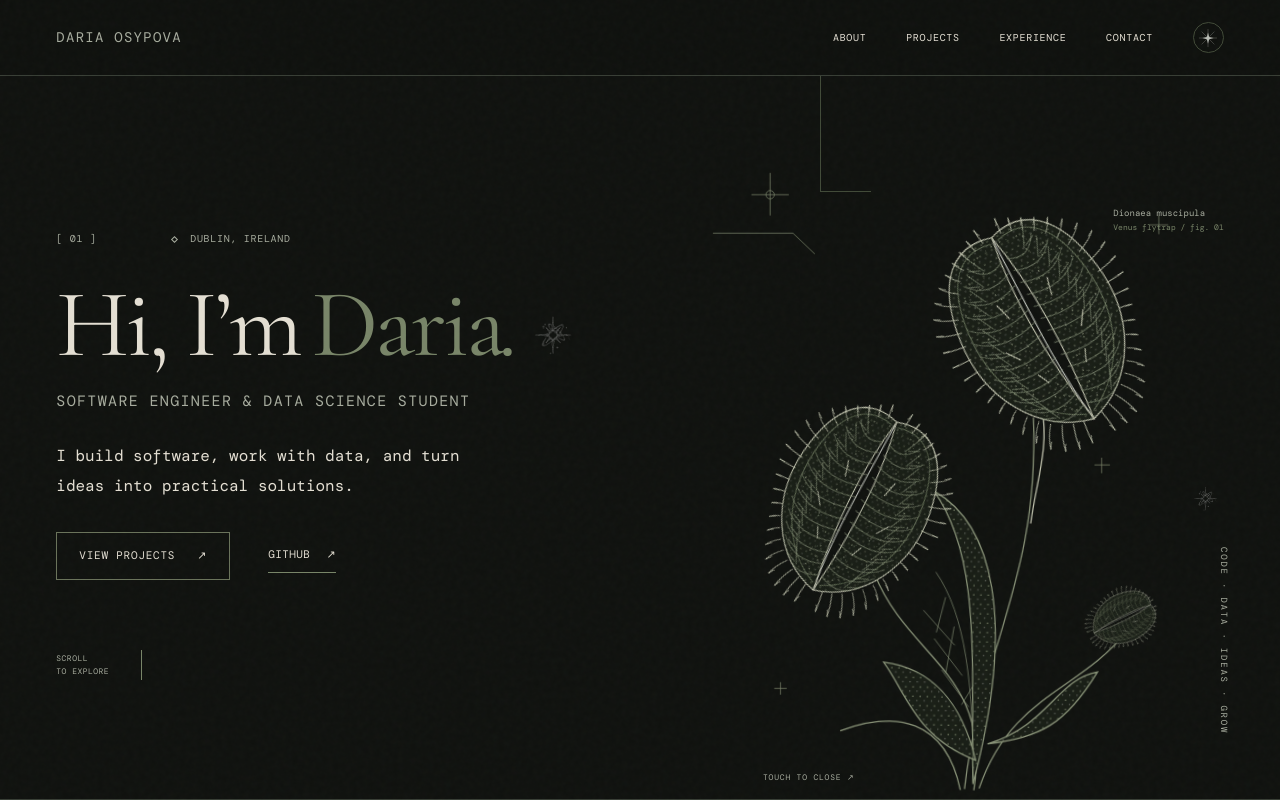
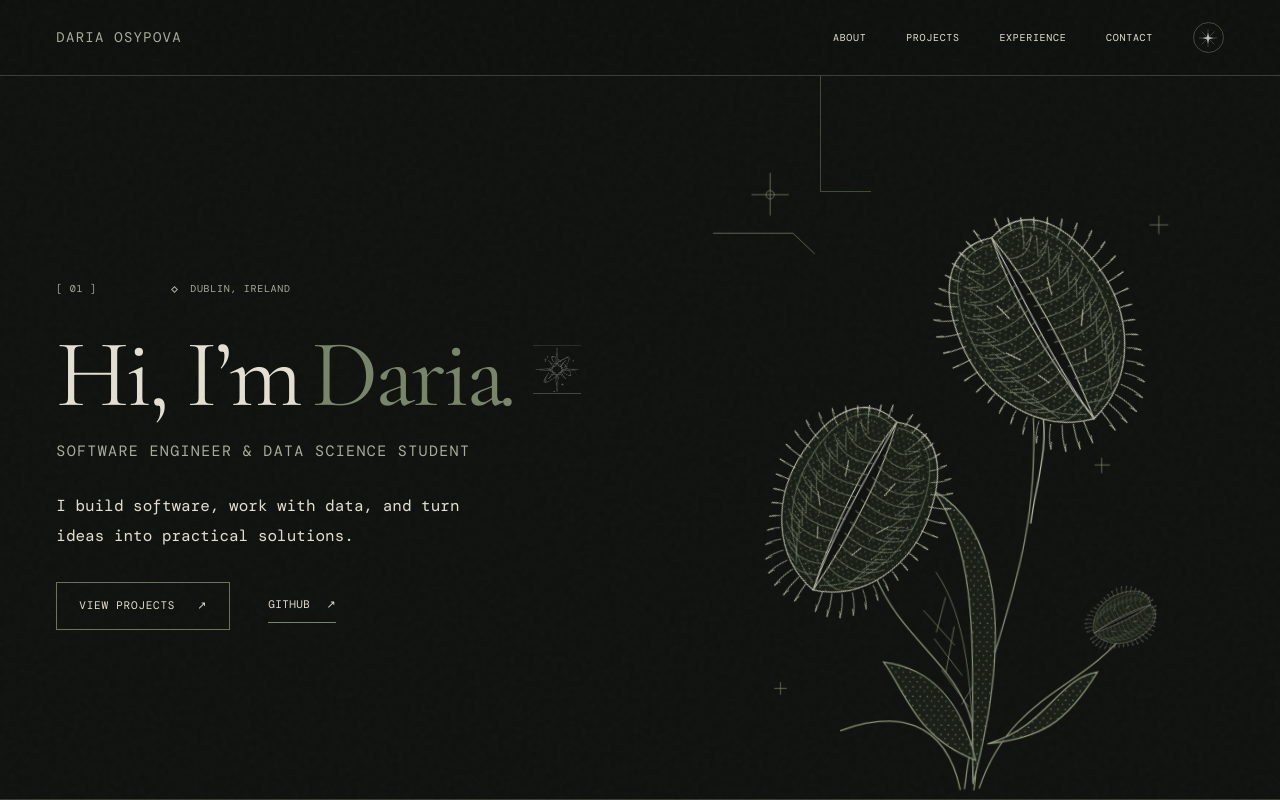
Before and after one commit to Askada21/MyPortfolio, a React (Vite) app: page / in a window 1280 px wide. Shown: the top 800 px of the page. Built offline with nearby package versions, Linux system fonts and the light colour scheme.

Commit message:
style: simplify hero ornaments and labels

```diff
--- a/src/components/Hero.tsx
+++ b/src/components/Hero.tsx
@@ -36,23 +36,9 @@ export default function Hero() {
             GitHub <Arrow />
           </a>
         </div>
-        <a href="#about" className="scroll-link">
-          SCROLL
-          <br />
-          TO EXPLORE <span aria-hidden="true" />
-        </a>
       </div>
       <div className="hero-art">
         <VenusFlytrap />
-        <span className="plant-caption">
-          Dionaea muscipula
-          <br />
-          <span>Venus flytrap / fig. 01</span>
-        </span>
-        <span className="vertical-note" aria-hidden="true">
-          CODE · DATA · IDEAS · GROW
-        </span>
-        <Star className="art-star" />
       </div>
     </section>
   )
--- a/src/components/VenusFlytrap.tsx
+++ b/src/components/VenusFlytrap.tsx
@@ -156,9 +156,6 @@ export default function VenusFlytrap() {
           <path d="M49 113h77l21 20" />
         </g>
       </svg>
-      <span className="plant-instruction">
-        {closed ? 'A moment of stillness.' : 'TOUCH TO CLOSE ↗'}
-      </span>
     </button>
   )
 }
--- a/src/styles/animations.css
+++ b/src/styles/animations.css
@@ -42,14 +42,6 @@
 .is-closed .trap-lobe {
   animation: none;
   transform: scaleX(0.12);
-}
-.plant-instruction {
-  position: absolute;
-  left: 18%;
-  bottom: 16px;
-  font-size: 8px;
-  color: var(--muted);
-  letter-spacing: 0.1em;
 }
 @keyframes sway {
   0%,
--- a/src/styles/artwork.css
+++ b/src/styles/artwork.css
@@ -64,15 +64,15 @@
 
 .preview-star,
 .workspace-diagram .star,
-.art-star,
 .footer-flower {
   width: 25px;
   height: 25px;
 }
 
 .hero h1 .star {
-  width: clamp(30px, 3.125vw, 40px);
-  height: clamp(30px, 3.125vw, 40px);
+  width: clamp(36px, 3.75vw, 48px);
+  height: clamp(36px, 3.75vw, 48px);
+  transform: translateY(clamp(-14px, -0.9vw, -8px));
 }
 
 .portrait-star {
@@ -159,3 +159,9 @@
     opacity: 0.4;
   }
 }
+
+@media (max-width: 380px) {
+  .hero h1 .star {
+    margin-left: -8px;
+  }
+}
--- a/src/styles/global.css
+++ b/src/styles/global.css
@@ -274,22 +274,6 @@ button:hover .arrow {
 .hero-actions .text-link {
   text-transform: uppercase;
 }
-.scroll-link {
-  display: flex;
-  gap: 32px;
-  align-items: center;
-  width: fit-content;
-  margin-top: 70px;
-  font-size: 8px;
-  line-height: 1.6;
-  color: var(--muted);
-  letter-spacing: 0.06em;
-}
-.scroll-link > span {
-  width: 1px;
-  height: 30px;
-  background: var(--moss);
-}
 .hero-art {
   position: relative;
   width: 100%;
@@ -305,33 +289,6 @@ button:hover .arrow {
   width: 50px;
   border-left: 1px solid var(--olive);
   border-bottom: 1px solid var(--olive);
-}
-.plant-caption {
-  position: absolute;
-  top: 65px;
-  right: 0;
-  font-size: 9px;
-  line-height: 1.6;
-  color: var(--muted);
-}
-.plant-caption > span {
-  font-size: 8px;
-  color: var(--moss);
-}
-.vertical-note {
-  position: absolute;
-  bottom: 35px;
-  right: -8px;
-  writing-mode: vertical-rl;
-  font-size: 9px;
-  letter-spacing: 0.2em;
-  color: var(--muted);
-}
-.art-star {
-  position: absolute;
-  top: 55%;
-  right: 6px;
-  width: 17px;
 }
 .section-label {
   display: flex;
@@ -374,9 +331,6 @@ button:hover .arrow {
   }
   .hero h1 {
     font-size: 8vw;
-  }
-  .plant-caption {
-    top: 20px;
   }
 }
 @media (max-width: 760px) {
@@ -458,9 +412,6 @@ button:hover .arrow {
     width: min(100%, 470px);
     margin-top: -25px;
   }
-  .scroll-link {
-    margin-top: 28px;
-  }
   .eyebrow {
     gap: 38px;
     margin-bottom: 20px;
@@ -468,20 +419,12 @@ button:hover .arrow {
   .hero-art::before {
     display: none;
   }
-  .plant-caption {
-    top: 70px;
-    right: 0;
-    font-size: 8px;
-  }
   .section-label {
     gap: 28px;
     margin-bottom: 28px;
   }
   .section-label h2 {
     font-size: 12px;
-  }
-  .vertical-note {
-    right: 0;
   }
 }
 @media (max-width: 380px) {
@@ -1439,9 +1382,3 @@ button:hover .arrow {
     grid-template-columns: 1fr;
   }
 }
-
-@media (max-width: 760px) {
-  .plant-caption {
-    display: none;
-  }
-}
```
